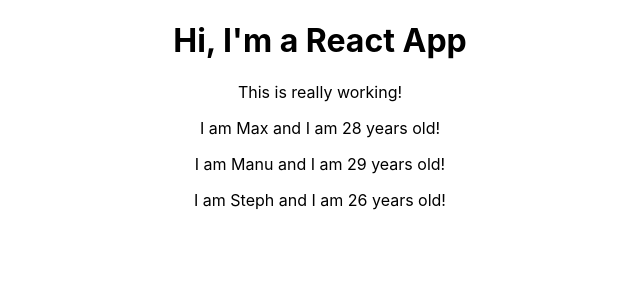
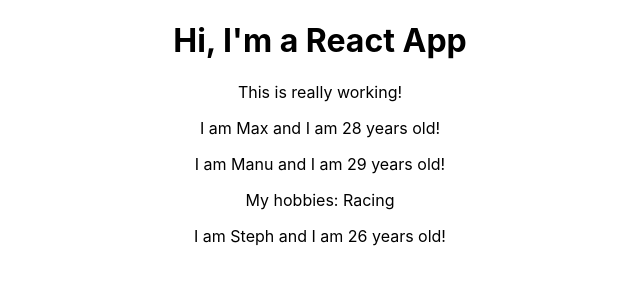
Before and after one commit to lshawa/react-guide, a React (Create React App) app: page / in a window 1280 px wide. Shown: the top 300 px of the page, without its empty margins (320-960 px from the left). Built offline with nearby package versions, Linux system fonts and the light colour scheme.

Commit message:
to add content into your coomponent from outside using children.

```diff
--- a/src/Person/Person.js
+++ b/src/Person/Person.js
@@ -2,7 +2,13 @@
 
 //component is a function returning some jsx
 const person = (props) => {
-    return <p>I am {props.name} and I am {props.age} years old!</p>
+    return (
+        <div>
+            <p>I am {props.name} and I am {props.age} years old!</p>
+            <p> {props.children} </p>
+
+        </div>
+    )
 }
 
 export default person;
```
